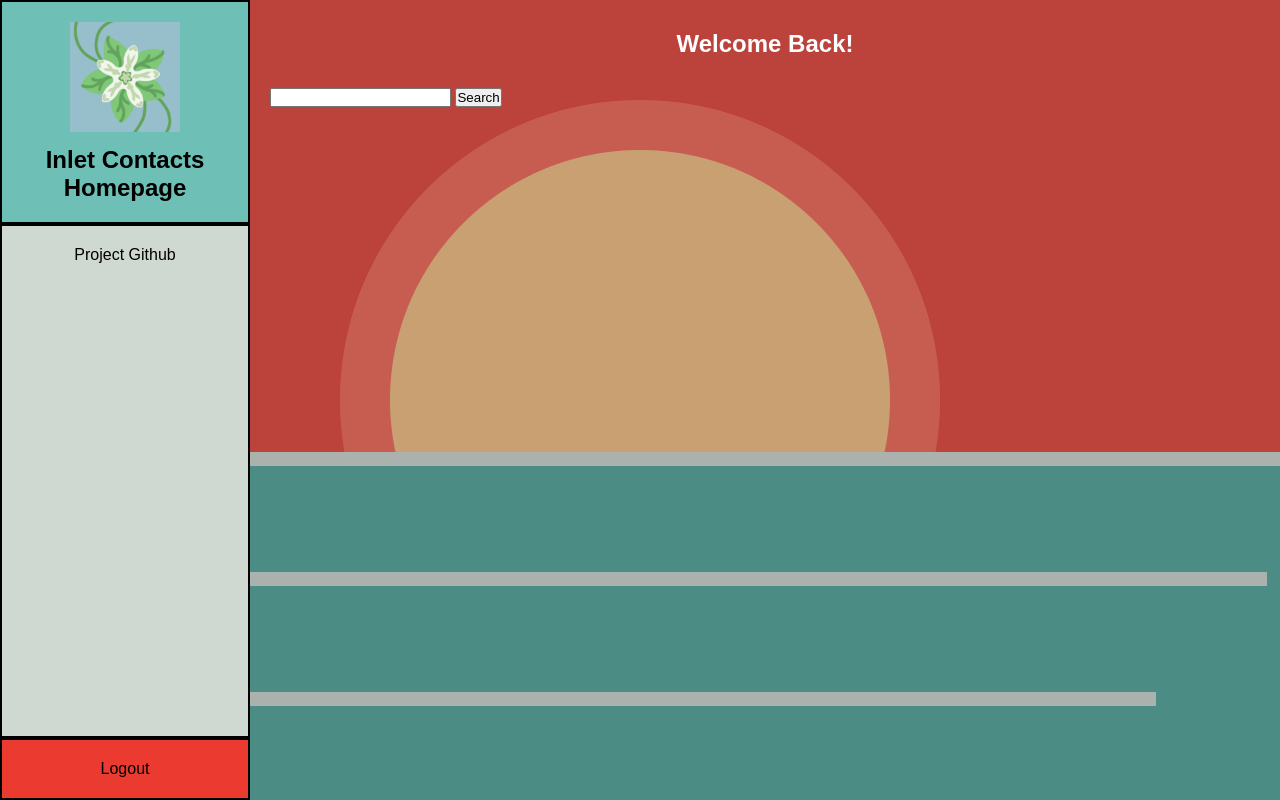
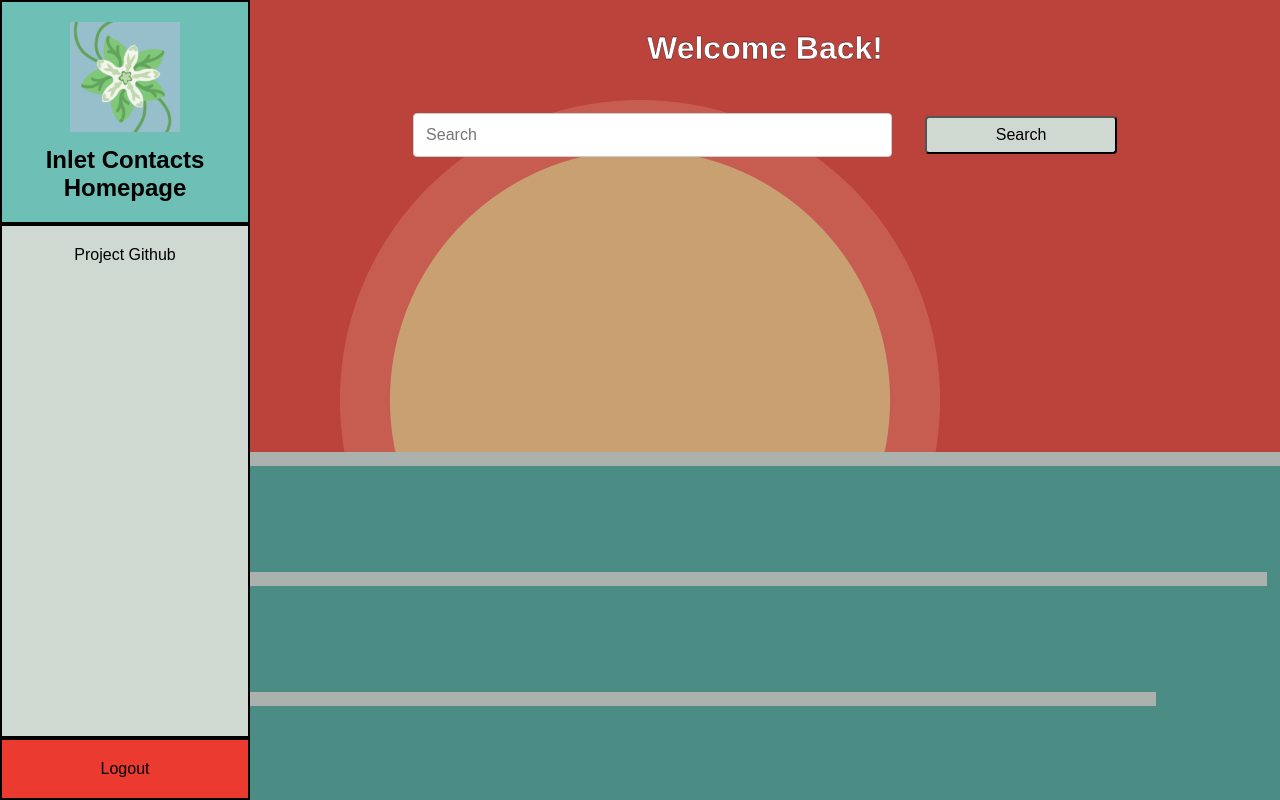
Before and after one commit to Amphiithere/Contact-Manager-Website, a PHP site: page /contacts.html in a window 1280 px wide. Run offline with PHP 8.4, Linux system fonts and the light colour scheme.

Commit message:
fixes for lab AAAA

```diff
--- a/frontend/contacts.html
+++ b/frontend/contacts.html
@@ -3,7 +3,7 @@
     <head>
         <meta charset="UTF-8"/>
         <meta name="viewport" content="width=device-width, initial-scale=1.0"/>
-        <meta name="description" content=""/>
+        <meta name="description" content="COP4331 Contact Manager Full-Stack Project" />
         <title>Contact Manager</title>
         <link rel="stylesheet" type="text/css" href="style.css"/>
         <script src="app.js"></script>
@@ -35,12 +35,14 @@
         <main>
             <div class="main-content">
                 <div class="content-header">
-                    <h2>Welcome Back!</h2>
+                    <h2 class="main-page-header">Welcome Back!</h2>
                 </div>
 
-		<input id="searchText" type="text"/>
-		<button onclick="searchContacts()">Search</button>
-		<div id="colorSearchResult"></div>
+    <div class="search-button-container">
+  		<input id="searchText" class="text-field-search" type="text" placeholder="Search"/>
+  		<button class="search-button" onclick="searchContacts()">Search</button>
+  		<div id="colorSearchResult"></div>
+    </div>
 
                 <div class="content-body">
                     <table id="contact-list">
--- a/frontend/index.html
+++ b/frontend/index.html
@@ -6,7 +6,7 @@
         <title>Inlet Contacts</title>
 
         <meta name="viewport" content="width=device-width, initial-scale=1" />
-        <meta name="description" content="" />
+        <meta name="description" content="COP4331 Contact Manager Full-Stack Project" />
 
         <link rel="stylesheet" type="text/css" href="style.css" />
         <script src="app.js"></script>
--- a/frontend/style.css
+++ b/frontend/style.css
@@ -114,8 +114,18 @@ body {
     transition: background-color 0.3s;
 }
 
+.text-field-search {
+    padding: 12px;
+    border: 1px solid #ccc;
+    border-radius: 4px;
+    width: 50%;
+    max-height: 50px;
+    font-size: 16px;
+}
+
 .login-btn:hover {
     background-color: #45a049;
+    text-decoration: underline 1.5px solid black;
 }
 
 .signup-btn {
@@ -124,6 +134,7 @@ body {
 
 .signup-btn:hover {
     background-color: #0b7dda;
+    text-decoration: underline 1.5px solid black;
 }
 
 .create-btn {
@@ -132,6 +143,7 @@ body {
 
 .create-btn:hover {
     background-color: #0b7dda;
+    text-decoration: underline 1.5px solid black;
 }
 
 #loginResult, #registerResult {
@@ -194,7 +206,7 @@ body {
 }
 
 .main-content {
-    min-height: 150vh;
+    min-height: 100vh;
     padding: 20px;
     width: 100%;
     color: white;
@@ -217,7 +229,36 @@ body {
     margin: 0 auto;
 }
 
-/* Will be changed when actual image is available */
+.search-button-container {
+    display: block;
+    width: 100%;
+    padding: 16px;
+    color: black;
+    text-align: center;
+    text-decoration: none;
+    border-radius: 4px;
+    font-size: 16px;
+    transition: background-color 0.3s;
+}
+
+.search-button {
+    width: 20%;
+    margin: 0 0 0 3%;
+    padding: 8px;
+    color: black;
+    text-align: center;
+    text-decoration: none;
+    background-color: #d0d8d2;
+    border-radius: 4px;
+    font-size: 16px;
+    cursor: pointer;
+    transition: background-color 0.3s;
+}
+
+.search-button:hover {
+  text-decoration: underline 1.5px solid black;
+}
+
 #img {
     width: 110px;
     height: 110px;
@@ -268,7 +309,7 @@ body {
 
 .nav-link:hover {
     background-color: #ABB2AD;
-    text-decoration: underline 2px;
+    text-decoration: underline 1.5px;
 }
 
 .logout-container {
@@ -293,7 +334,7 @@ body {
 
 #logout-btn:hover {
     background-color: #ff5c5c;
-    text-decoration: underline 2px black;
+    text-decoration: underline 1.5px black;
 }
 
 .content-header {
@@ -311,6 +352,11 @@ body {
     border-radius: 4px;
     min-height: 300px;
     padding: 20px;
+}
+
+.main-page-header {
+  -webkit-text-stroke: 0.3px black;
+  font-size: 32px;
 }
 
 /* Contacts Table */
```
